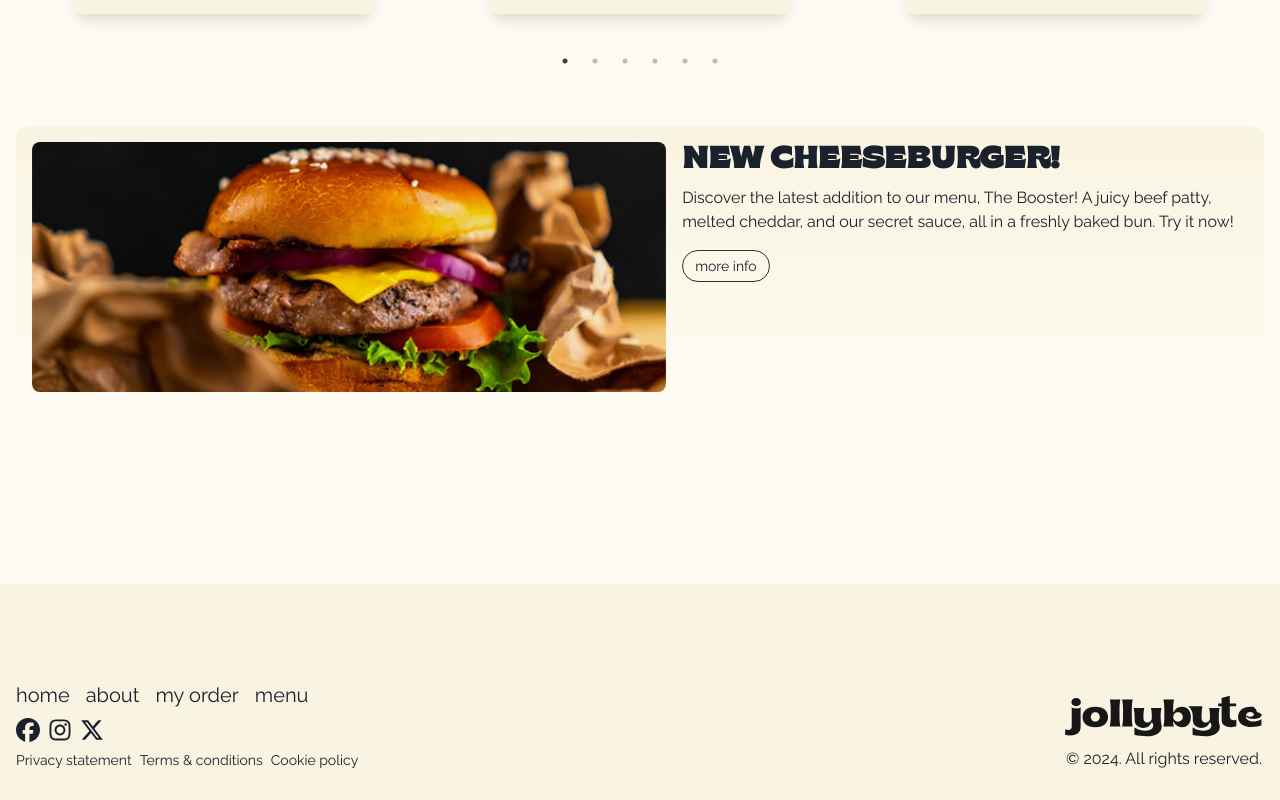
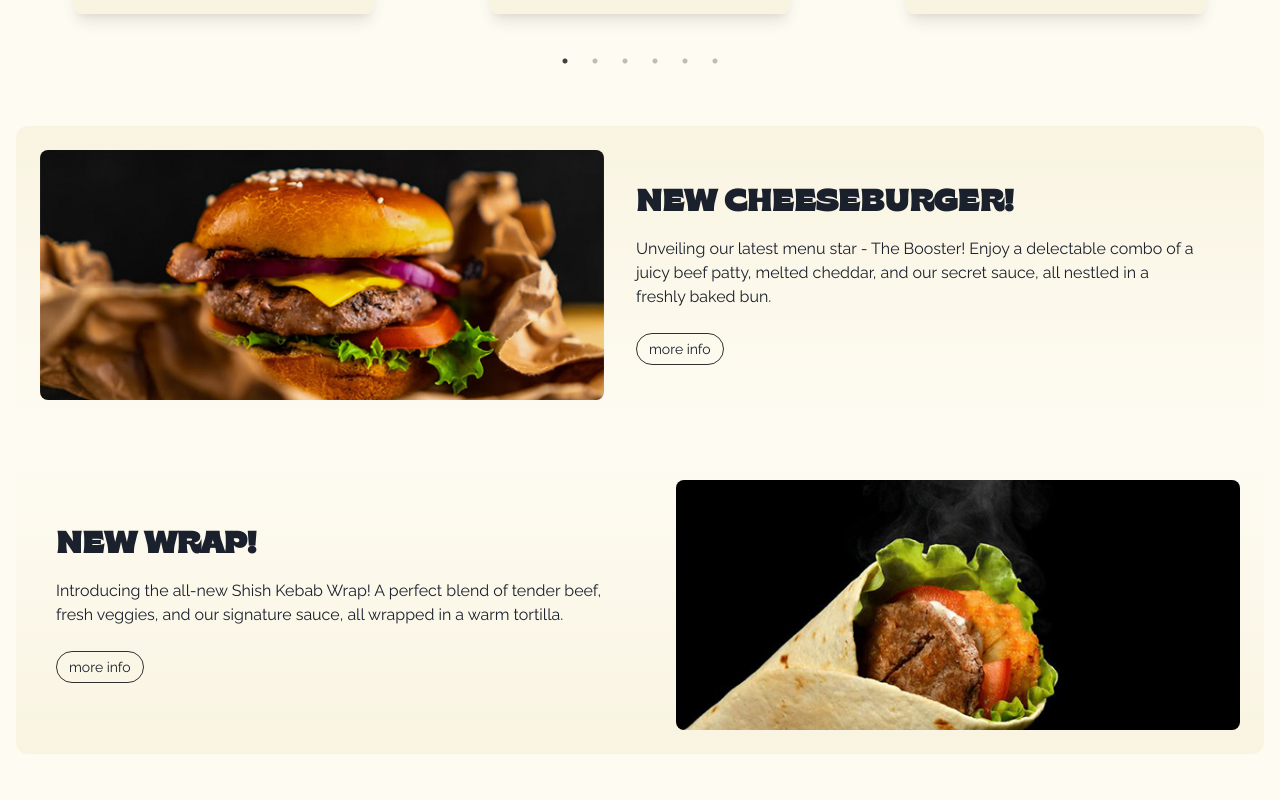
Before and after one commit to vaskopavic/awd-project, a Next.js app: page / in a window 1280 px wide. Shown: the part 1460-2260 px from the top of the page. Built offline with nearby package versions, Linux system fonts and the light colour scheme.

Commit message:
refactor article section layout

```diff
--- a/components/sections/article.tsx
+++ b/components/sections/article.tsx
@@ -10,19 +10,24 @@ import {
 
 const Article = () => {
   return (
+    <>
       <Stack
         direction={{ base: "column", md: "row" }}
-      alignItems="start"
+        alignItems="center"
         justifyContent="space-between"
         gap="4"
         bgGradient="linear(brand.background, brand.foreground)"
         rounded="xl"
-      p="4"
+        p="6"
         mb="8"
       >
-      <Box w="full">
+        <VStack
+          flex="1"
+          alignItems={{ base: "center", md: "start" }}
+          w={{ base: "full", md: "500px" }}
+        >
           <Image
-          src="hero_promo.jpg"
+            src="hero_promo_1.jpg"
             alt="Article offer #1"
             objectFit="cover"
             w="100%"
@@ -30,21 +35,72 @@ const Article = () => {
             maxH="250px"
             rounded="lg"
           />
-      </Box>
-      <VStack alignItems={{ base: "center", md: "start" }} maxW="container.md">
-        <Heading as="h3" size="lg">
+        </VStack>
+        <VStack
+          flex="1"
+          p="4"
+          pe={{ base: "none", md: "10" }}
+          alignItems={{ base: "center", md: "start" }}
+        >
+          <Heading as="h3" size="lg" mb="2">
             NEW CHEESEBURGER!
           </Heading>
-        <Text mb="2" textAlign={{ base: "center", md: "start" }}>
-          Discover the latest addition to our menu, The Booster! A juicy beef
-          patty, melted cheddar, and our secret sauce, all in a freshly baked
-          bun. Try it now!
+          <Text textAlign={{ base: "center", md: "start" }} mb="4">
+            Unveiling our latest menu star - The Booster! Enjoy a delectable
+            combo of a juicy beef patty, melted cheddar, and our secret sauce,
+            all nestled in a freshly baked bun.
           </Text>
           <Button variant="base" size="sm">
             more info
           </Button>
         </VStack>
       </Stack>
+      <Stack
+        direction={{ base: "column", md: "row" }}
+        alignItems="center"
+        justifyContent="space-between"
+        gap="4"
+        bgGradient="linear(brand.foreground, brand.background)"
+        rounded="xl"
+        p="6"
+        mb="8"
+      >
+        <VStack
+          flex="1"
+          p="4"
+          pe={{ base: "none", md: "10" }}
+          alignItems={{ base: "center", md: "start" }}
+        >
+          <Heading as="h3" size="lg" mb="2">
+            NEW WRAP!
+          </Heading>
+          <Text textAlign={{ base: "center", md: "start" }} mb="4">
+            Introducing the all-new Shish Kebab Wrap! A perfect blend of tender
+            beef, fresh veggies, and our signature sauce, all wrapped in a warm
+            tortilla.
+          </Text>
+          <Button variant="base" size="sm">
+            more info
+          </Button>
+        </VStack>
+        <VStack
+          flex="1"
+          alignItems={{ base: "center", md: "end" }}
+          w={{ base: "full", md: "500px" }}
+          order={{ base: "-1", md: "0" }}
+        >
+          <Image
+            src="hero_promo_2.jpg"
+            alt="Article offer #2"
+            objectFit="cover"
+            w="100%"
+            h="100%"
+            maxH="250px"
+            rounded="lg"
+          />
+        </VStack>
+      </Stack>
+    </>
   );
 };
 
```
Also changed, not shown: public/hero_promo_1.jpg (renamed from public/hero_promo.jpg), public/hero_promo_2.jpg (added). Lines whose indentation alone changed are shown as unchanged.
